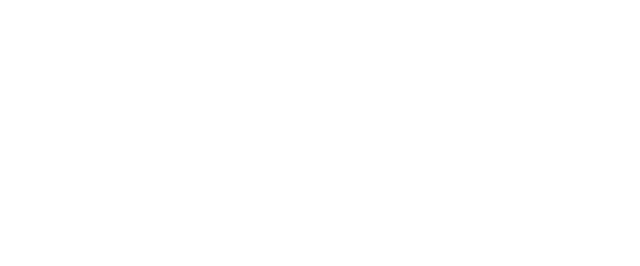
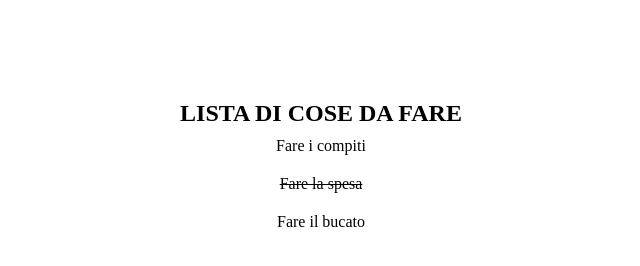
Before and after one commit to Gabrieleabu23/vue-todolist, a plain HTML site: page index.html in a window 1280 px wide. Shown: the whole page, without its empty margins (319-959 px from the left). Drawn offline with nearby package versions, Linux system fonts and the light colour scheme.

Commit message:
add: Milestone 1

```diff
--- a/css/style.css
+++ b/css/style.css
@@ -3,3 +3,15 @@
     padding: 0;
     margin: 0;
 }
+li{
+    list-style: none;
+    padding: 10px 0px
+}
+.container{
+    width: 80%;
+    margin: 100px auto;
+    text-align: center;
+}
+.noChecked{
+    text-decoration: line-through;
+}
--- a/index.html
+++ b/index.html
@@ -8,6 +8,16 @@
     <title>Vue To Do List</title>
 </head>
 <body>
+    <div id="app">
+        <div class="container">
+            <h2>LISTA DI COSE DA FARE</h2>
+            <ul>
+                <li v-for="text in todos" :key="text">
+                    <span :class=" text.done === true ?'noChecked':''">{{text.text}}</span>
+                </li>
+            </ul>
+        </div>
+    </div>
     <script type="text/javascript" src="js/script.js"></script>
 </body>
 </html>
--- a/js/script.js
+++ b/js/script.js
@@ -0,0 +1,21 @@
+const {createApp}=Vue;
+createApp({
+    data(){
+        return{
+             todos: [
+                {
+                    text: 'Fare i compiti',
+                    done: false
+                },
+                {
+                    text: 'Fare la spesa',
+                    done: true
+                },
+                {
+                    text: 'Fare il bucato',
+                    done: false
+                }
+            ]
+        }
+    }
+}).mount('#app');
```
